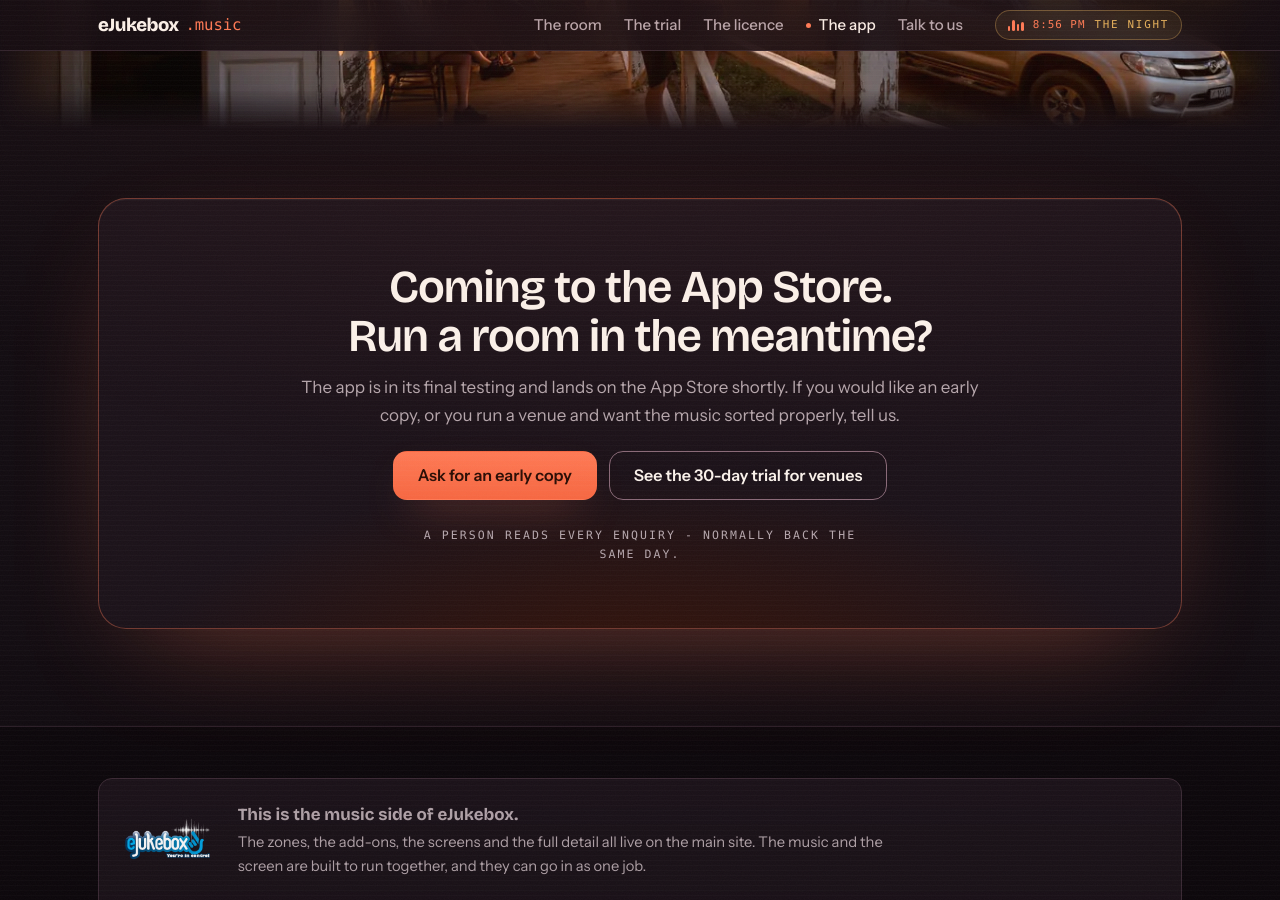
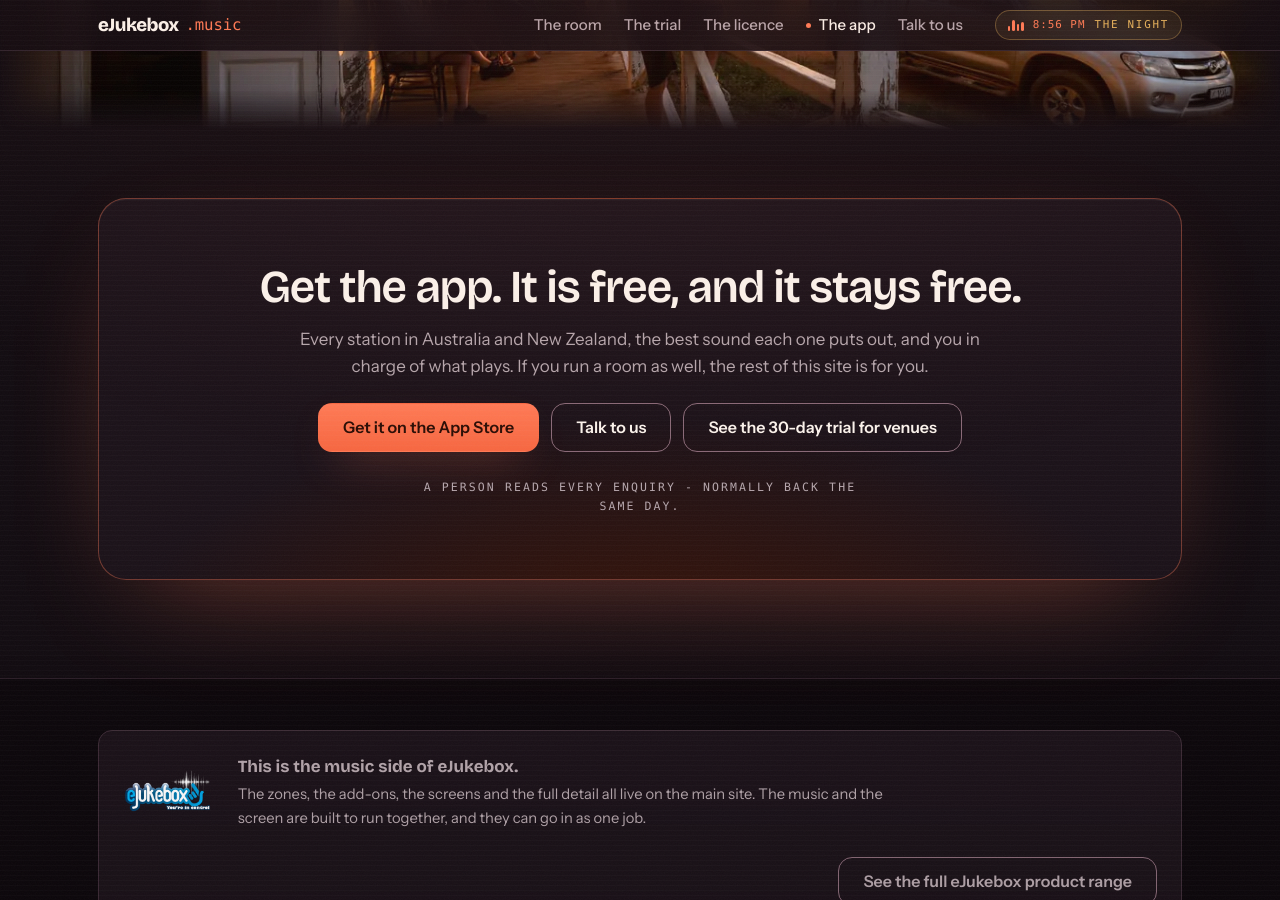
Before and after one commit to MusicbotAU/ejukebox-music, a Jekyll site: the page built from app.html, in a window 1280 px wide and 900 px high, scrolled down 8521 px. Built offline with Jekyll 4.4.1, drawn with Linux system fonts in a browser that asks for light colours; some web fonts are replaced; some of the changed text lies outside the part shown.

Commit message:
The app is live: wire in the real App Store link
Sets site.app.ios_url, which flips every conditional on the app page at once -
the hero button, the closing CTA, and all the "on the App Store soon" and
"ask for an early copy" wording that went with them.

The /listen/ share page needed a separate fix. Its "Get the free app" button
fell back to the homepage because stations.json ships appStoreUrl as null, and
that blob regenerates on a 48 hour cycle so it cannot be relied on. The real
link now lives in the markup and the catalog can still override it.

Uses the Australian storefront rather than the US one - the app is live on
both, and this site is for Australian venues.

Co-Authored-By: Claude Opus 5 <noreply@anthropic.com>

```diff
--- a/_config.yml
+++ b/_config.yml
@@ -30,7 +30,7 @@ contact:
 # linking to nothing. Bundle au.com.ejukebox.music, ASC app 6809090284.
 app:
   name: eJukebox Music
-  ios_url: ""
+  ios_url: "https://apps.apple.com/au/app/ejukebox-music/id6809090284"
   android_url: ""
 
 family:
--- a/listen/index.html
+++ b/listen/index.html
@@ -70,7 +70,7 @@ sitemap: false
 
   <div class="cta">
     <a class="btn primary" id="openApp" href="#">Open in the eJukebox Music app</a>
-    <a class="btn ghost" id="getApp" href="https://ejukebox.music">Get the free app</a>
+    <a class="btn ghost" id="getApp" href="https://apps.apple.com/au/app/ejukebox-music/id6809090284">Get the free app</a>
   </div>
 
   <p class="why"><b>Every station, one tap.</b> Australian and New Zealand radio at the highest quality each station broadcasts, favourites, works in the car with the steering wheel, and our own eJukebox channels at the top. Free, no sign-up.</p>
@@ -149,6 +149,9 @@ sitemap: false
   if (!id) { $('name').textContent = 'eJukebox Music'; $('sub').textContent = 'Every Australian and New Zealand station, free.'; $('card').querySelector('.play').classList.add('hidden'); setStatus(''); $('openApp').href = 'ejukeboxmusic://'; return; }
   fetch(CATALOG).then(function (r) { return r.json(); }).then(function (c) {
     var st = null; for (var i = 0; i < c.stations.length; i++) if (c.stations[i].id === id) { st = c.stations[i]; break; }
+    // The catalog may override this, but the markup already carries the real
+    // App Store link - stations.json has shipped appStoreUrl:null and this page
+    // is a share target, so the button must work without the catalog.
     if (c.app && c.app.appStoreUrl) $('getApp').href = c.app.appStoreUrl;
     if (!st) { $('name').textContent = 'Station not found'; $('sub').textContent = 'It may have changed. Open the app and search for it.'; playBtn.classList.add('hidden'); setStatus(''); return; }
     show(st); poll(); setInterval(poll, 20000);
```
